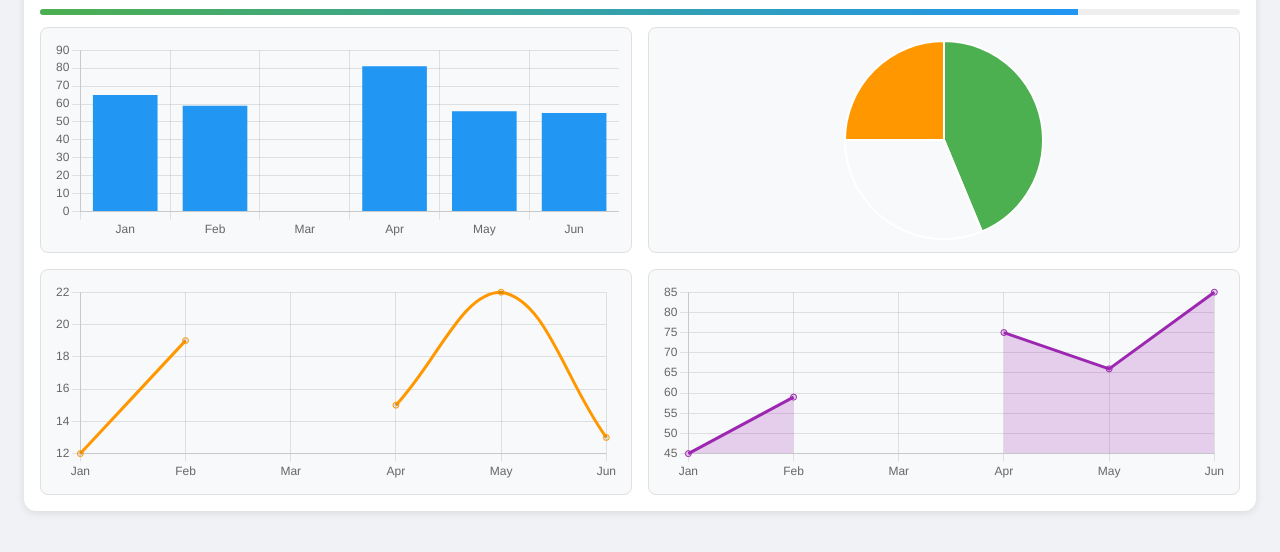
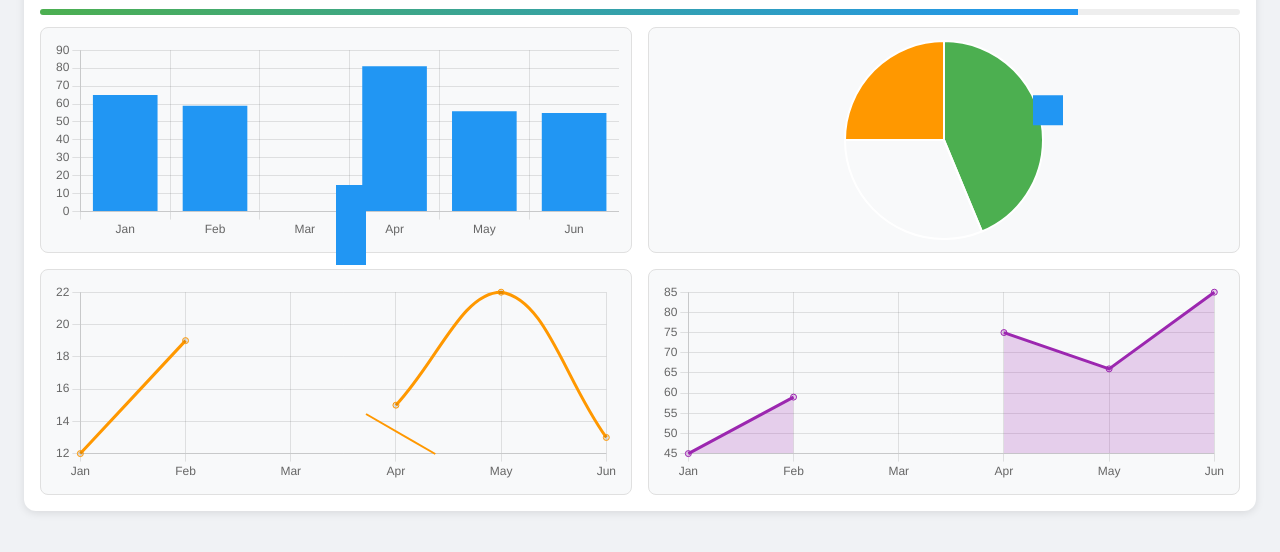
Before and after one commit to danitbensimon/infinigrow, a plain HTML site: page index.html in a window 1280 px wide. Shown: the part 68-620 px from the top of the page. Drawn offline with nearby package versions, Linux system fonts and the light colour scheme.

Commit message:
Update index.html

```diff
--- a/index.html
+++ b/index.html
@@ -63,24 +63,55 @@
             position: relative;
         }
 
-        /* Draggable pieces */
-        .draggable-piece {
+        /* Draggable missing pieces styled */
+        .missing-piece {
+            width: 60px;
+            height: 60px;
             position: absolute;
             cursor: grab;
             z-index: 100;
-            pointer-events: auto;
         }
 
-        /* Define the styles for each draggable piece */
-        .bar-piece, .pie-piece, .line-piece, .area-piece {
-            transition: all 0.3s ease;
+        .missing-bar-piece {
+            width: 30px;
+            height: 80px;
+            background: #2196F3;
+            left: 50%;
+            top: 70%;
         }
 
-        .draggable-piece:hover {
+        .missing-pie-piece {
+            background: #2196F3;
+            clip-path: polygon(50% 50%, 50% 0%, 100% 0%, 100% 50%);
+            left: 60%;
+            top: 30%;
+        }
+
+        .missing-line-piece {
+            width: 80px;
+            height: 40px;
+            left: 55%;
+            top: 55%;
+        }
+
+        .missing-line-piece::after {
+            content: '';
+            position: absolute;
+            top: 50%;
+            left: 0;
+            width: 100%;
+            height: 2px;
+            background: #FF9800;
+            transform: rotate(30deg);
+            transform-origin: left center;
+        }
+
+        /* Hover and dragging effects */
+        .missing-piece:hover {
             filter: brightness(1.1);
         }
 
-        .draggable-piece.dragging {
+        .missing-piece.dragging {
             opacity: 0.8;
             cursor: grabbing;
         }
@@ -97,26 +128,25 @@
         </div>
 
         <div class="dashboard">
-            <!-- Bar Chart with gap and misplaced pieces -->
+            <!-- Bar Chart with missing piece -->
             <div class="chart-container">
                 <canvas id="revenueChart"></canvas>
-                <div class="draggable-piece pie-piece" data-type="pie"></div>
-                <div class="draggable-piece area-piece" data-type="area"></div>
+                <div class="missing-piece missing-bar-piece" data-type="bar"></div>
             </div>
 
-            <!-- Pie Chart with gap and misplaced piece -->
+            <!-- Pie Chart with missing piece -->
             <div class="chart-container">
                 <canvas id="usersChart"></canvas>
-                <div class="draggable-piece line-piece" data-type="line"></div>
+                <div class="missing-piece missing-pie-piece" data-type="pie"></div>
             </div>
 
-            <!-- Line Chart with gap and misplaced piece -->
+            <!-- Line Chart with missing piece -->
             <div class="chart-container">
                 <canvas id="conversionChart"></canvas>
-                <div class="draggable-piece bar-piece" data-type="bar"></div>
+                <div class="missing-piece missing-line-piece" data-type="line"></div>
             </div>
 
-            <!-- Area Chart with gap -->
+            <!-- Area Chart -->
             <div class="chart-container">
                 <canvas id="engagementChart"></canvas>
             </div>
@@ -133,7 +163,7 @@
         }
 
         function createCharts() {
-            // Revenue Chart (Bar) with gap
+            // Bar chart
             charts.revenue = new Chart(document.getElementById('revenueChart'), {
                 type: 'bar',
                 data: {
@@ -151,14 +181,14 @@
                 }
             });
 
-            // Users Chart (Pie) with missing slice (transparent section)
+            // Pie chart with missing slice
             charts.users = new Chart(document.getElementById('usersChart'), {
                 type: 'pie',
                 data: {
                     labels: ['Direct', 'Social', 'Email'],
                     datasets: [{
                         data: [35, 25, 20],
-                        backgroundColor: ['#4CAF50', 'transparent', '#FF9800'] // Missing middle section
+                        backgroundColor: ['#4CAF50', 'transparent', '#FF9800']
                     }]
                 },
                 options: {
@@ -168,7 +198,7 @@
                 }
             });
 
-            // Conversion Chart (Line) with gap
+            // Line chart
             charts.conversion = new Chart(document.getElementById('conversionChart'), {
                 type: 'line',
                 data: {
@@ -187,14 +217,14 @@
                 }
             });
 
-            // Engagement Chart (Area) with gap
+            // Area chart
             charts.engagement = new Chart(document.getElementById('engagementChart'), {
                 type: 'line',
                 data: {
                     labels: ['Jan', 'Feb', 'Mar', 'Apr', 'May', 'Jun'],
                     datasets: [{
                         label: 'Engagement',
-                        data: [45, 59, null, 75, 66, 85], // Gap between Mar-Apr
+                        data: [45, 59, null, 75, 66, 85],
                         borderColor: '#9C27B0',
                         backgroundColor: 'rgba(156,39,176,0.2)',
                         fill: true
@@ -209,7 +239,7 @@
         }
 
         function initDragAndDrop() {
-            const pieces = document.querySelectorAll('.draggable-piece');
+            const pieces = document.querySelectorAll('.missing-piece');
 
             pieces.forEach(piece => {
                 piece.addEventListener('mousedown', startDragging);
@@ -240,7 +270,7 @@
         }
 
         function checkPlacement(piece) {
-            // Logic for checking if the draggable piece is in the correct gap
+            // Logic for snapping into correct position if in the right spot
         }
 
         function startTimer() {
@@ -249,7 +279,7 @@
 
             const interval = setInterval(() => {
                 timeLeft--;
-                timer.style.width = `${(timeLeft/30) * 100}%`;
+                timer.style.width = `${(timeLeft / 30) * 100}%`;
 
                 if (timeLeft <= 0) {
                     clearInterval(interval);
```
